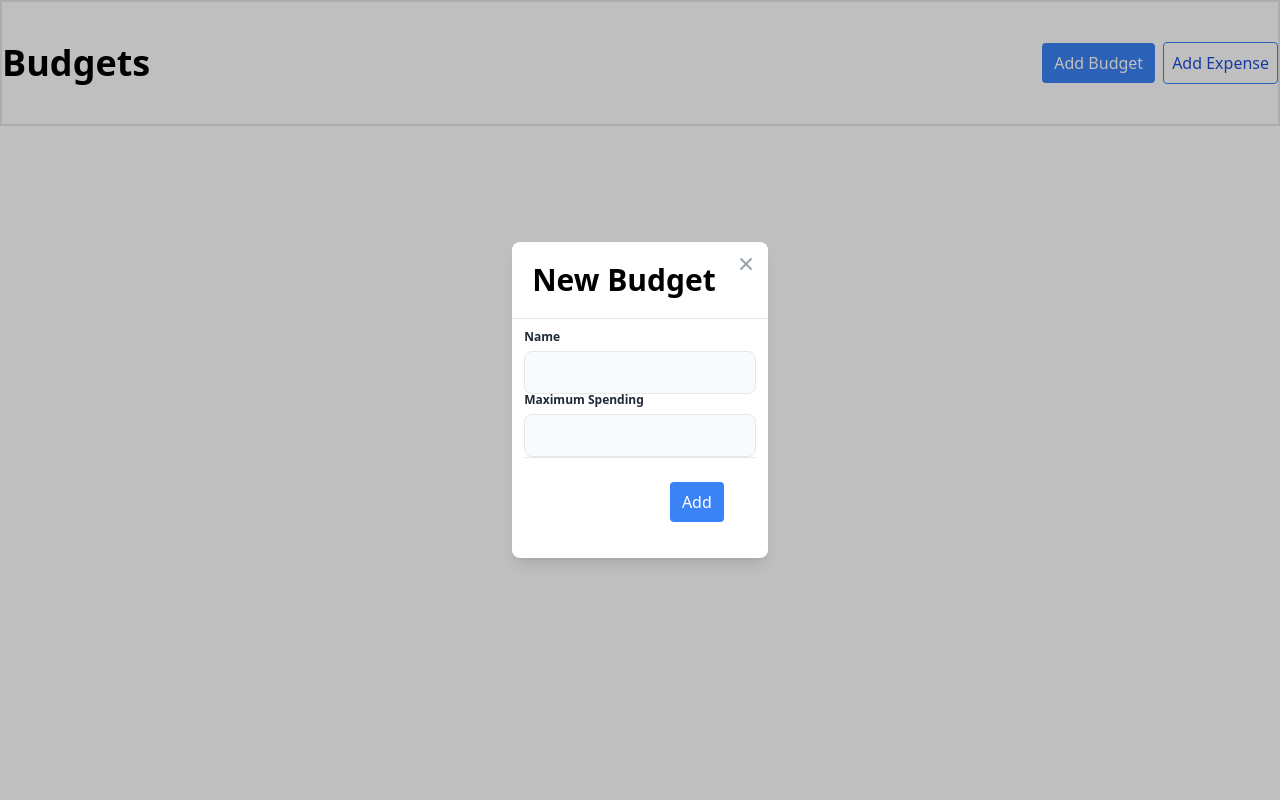
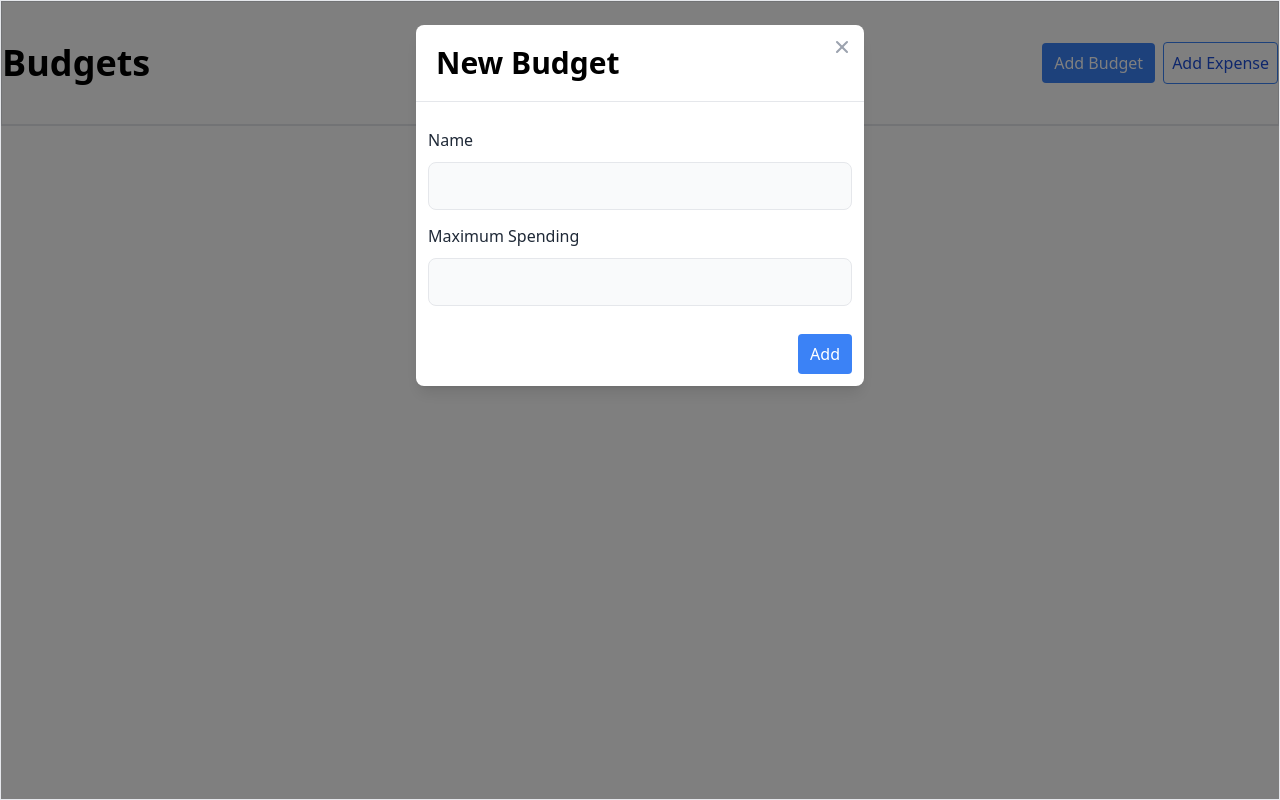
Before and after one commit to michael-schlueter/budgets-app, a React (Create React App) app: page / in a window 1280 px wide. Both pictures are taken after a click on the button "Add Budget". Built offline with nearby package versions, Linux system fonts and the light colour scheme.

Commit message:
fixed styling / positioning of AddBudgetModal

```diff
--- a/src/components/AddBudgetModal.js
+++ b/src/components/AddBudgetModal.js
@@ -1,4 +1,4 @@
-import React, { useState, useRef } from "react";
+import React, { useRef } from "react";
 import { useBudgets } from "../contexts/BudgetsContext";
 
 export default function AddBudgetModal({ show, handleClose }) {
@@ -22,10 +22,10 @@
     <div>
     {show ? (
       <>
-      <div className="justify-center items-center flex overflow-x-hidden overflow-y-auto fixed inset-0 z-50 outline-none focus:outline-none">
-        <div className="relative w-auto my-6 mx-auto max-w-sm">
+      <div className="border justify-center items-start flex overflow-x-hidden overflow-y-auto fixed inset-0 z-50 outline-none focus:outline-none">
+        <div className="relative w-full my-6 mx-auto max-w-md">
           <div className="border-0 rounded-lg shadow-lg relative flex flex-col w-full bg-white outline-none focus:outline-none">
-            <div className="flex items-start justify-between p-5 border-b border-solid border-gray-200 rounded-t">
+            <div className="flex items-start justify-between p-5 mb-5 border-b border-solid border-gray-200 rounded-t">
               <h3 className="text-3xl font-semibold">New Budget</h3>
               <button className="p-1 ml-auto bg-transparent border-0 text-black opacity-5 float-right text-3xl leading-none font-semibold outline-none focus:outline-none">
                 <span className="bg-transparent text-black opacity-5 h-6 w-6 text-2xl block outline-none focus:outline-none">
@@ -38,7 +38,7 @@
                 <div className="flex flex-col">
                   <label
                     htmlFor="name"
-                    className="text-xs font-semibold leading-3 text-gray-800 dark:text-gray-100"
+                    className="text-base font-normal leading-3 text-gray-800 dark:text-gray-100 mb-2"
                   >
                     Name
                   </label>
@@ -46,14 +46,14 @@
                     id="name"
                     type="text"
                     ref={nameRef}
-                    className="text-xs font-medium leading-3 text-gray-500 dark:text-gray-400 resize-none bg-gray-50 dark:bg-gray-700 border rounded-lg border-gray-200 dark:border-gray-700 focus:outline-none px-4 py-3 mt-2"
+                    className="text-base font-normal leading-3 text-gray-800 dark:text-gray-400 resize-none bg-gray-50 dark:bg-gray-700 border rounded-lg border-gray-200 dark:border-gray-700 focus:outline-none focus:border focus:border-blue-500 px-4 py-3 mt-2 mb-5"
                     required
                   />
                 </div>
                 <div className="flex flex-col">
                   <label
                     htmlFor="max-spending"
-                    className="text-xs font-semibold leading-3 text-gray-800 dark:text-gray-100"
+                    className="text-base font-normal leading-3 text-gray-800 dark:text-gray-100 mb-2"
                   >
                     Maximum Spending
                   </label>
@@ -63,19 +63,17 @@
                     ref={maxSpendingRef}
                     min="0"
                     step=".01"
-                    className="text-xs font-medium leading-3 text-gray-500 dark:text-gray-400 resize-none bg-gray-50 dark:bg-gray-700 border rounded-lg border-gray-200 dark:border-gray-700 focus:outline-none px-4 py-3 mt-2"
+                    className="text-base font-normal leading-3 text-gray-800 dark:text-gray-400 resize-none bg-gray-50 dark:bg-gray-700 border rounded-lg border-gray-200 dark:border-gray-700 focus:outline-none focus:border focus:border-blue-500 px-4 py-3 mt-2"
                     required
                   />
                 </div>
-                <div className="flex items-center justify-end p-6 border-t border-solid border-blueGray-200 rounded-b">
-                  <button type="submit" className="bg-blue-500 hover:bg-blue-700 text-white mr-2 py-2 px-3 rounded">
+                  <button type="submit" className="bg-blue-500 hover:bg-blue-700 text-white mt-7 py-2 px-3 rounded float-right">
                     Add
                   </button>
-                </div>
               </form>
             </div>
             <div
-              className="cursor-pointer absolute top-0 right-0 m-3 dark:text-gray-100 text-gray-400 transition duration-150 ease-in-out"
+              className="cursor-pointer absolute top-0 right-0 m-3 dark:text-gray-100 text-gray-400 hover:text-gray-800 transition duration-150 ease-in-out"
               onClick={handleClose}
             >
               <svg
@@ -100,7 +98,7 @@
         </div>
       </div>
 
-      <div className="opacity-25 fixed inset-0 z-40 bg-black"></div>
+      <div className="opacity-50 fixed inset-0 z-40 bg-black border"></div>
     </>
     ) : ""}
     </div>
```
